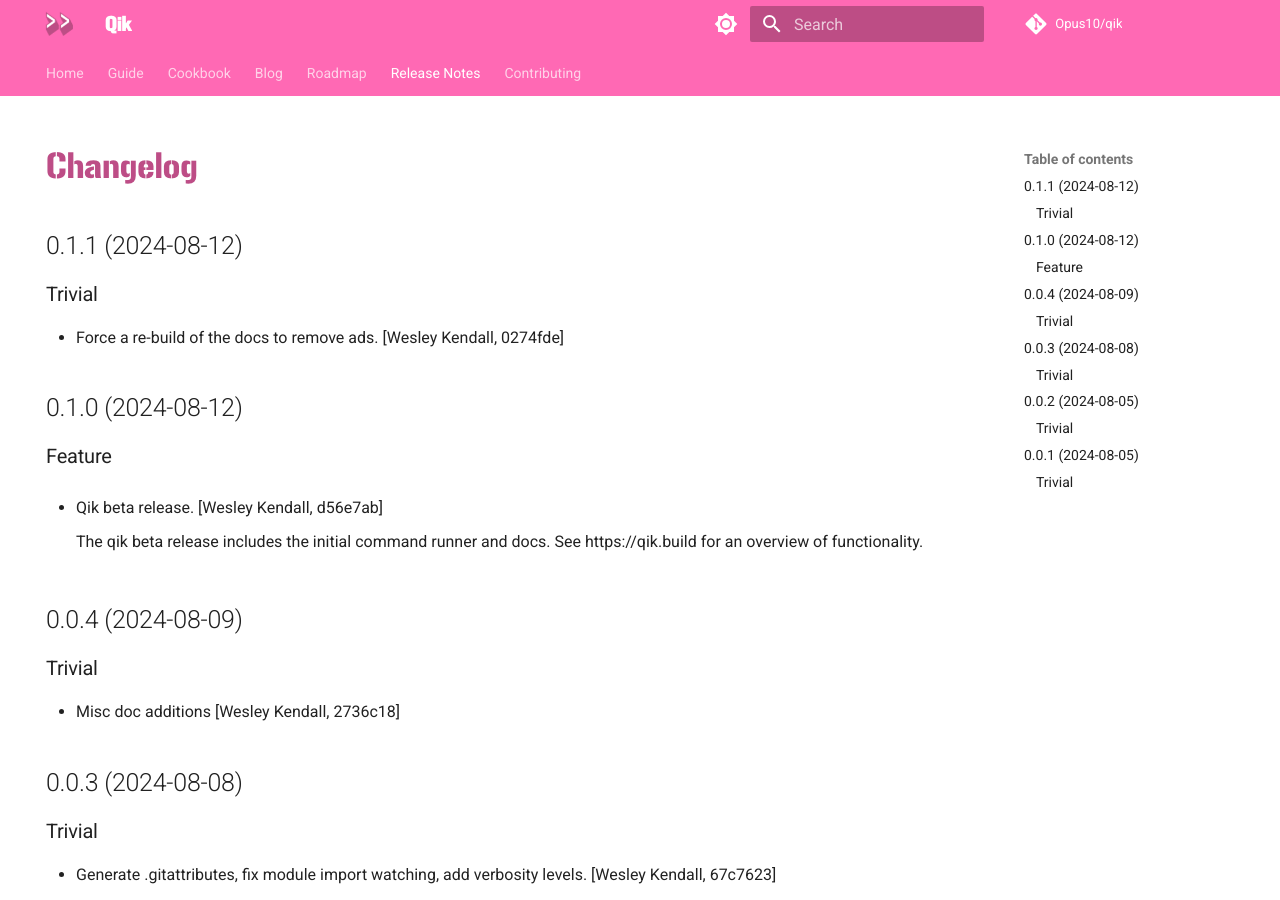
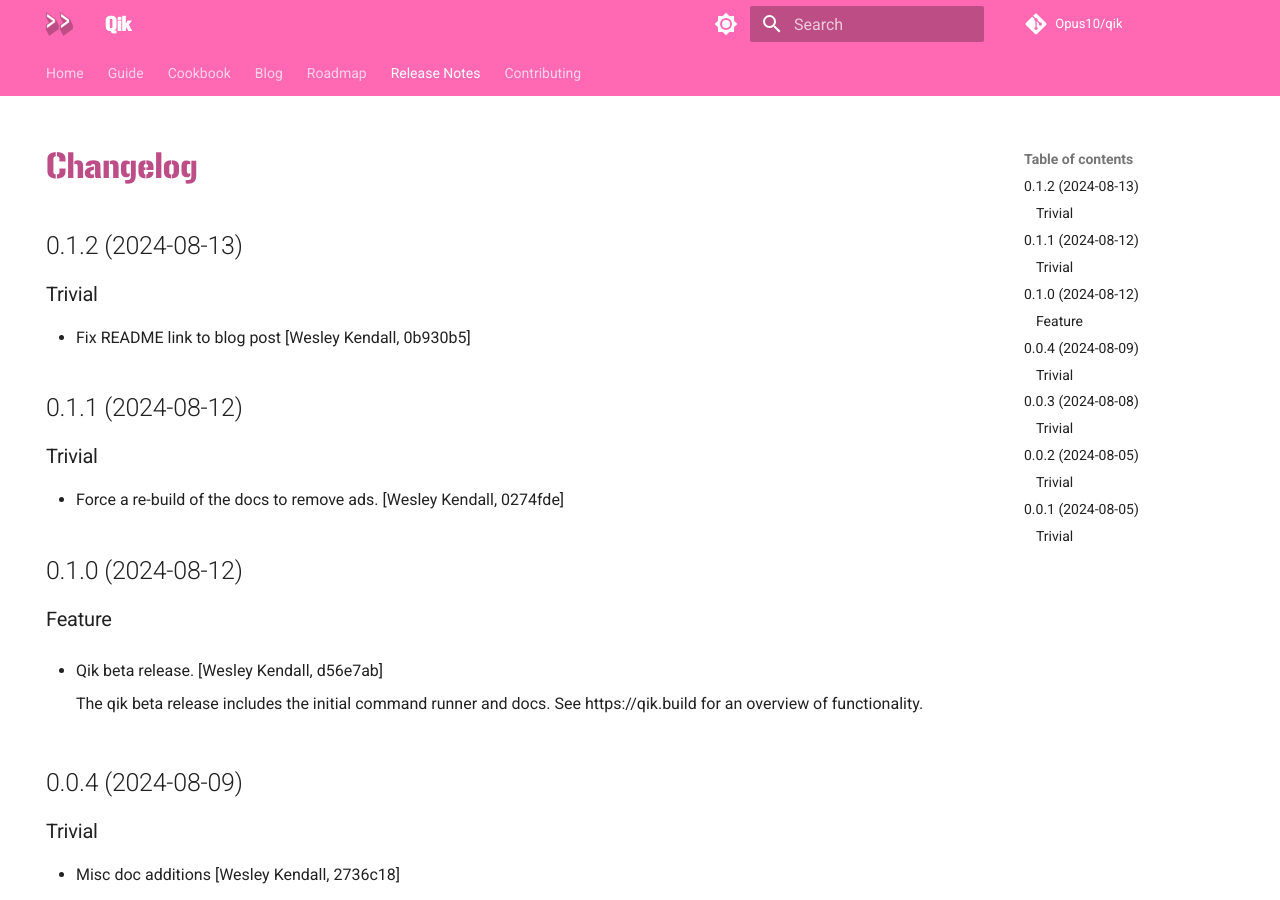
Before and after one commit to Opus10/qik, an MkDocs documentation site: the page built from docs/release_notes.md, in a window 1280 px wide and 900 px high. Built offline with MkDocs 1.6.1 and Material for MkDocs 9.7.7, drawn with Linux system fonts in a browser that asks for light colours; comment, search, counter and statistics services are not loaded.

Commit message:
Release version 0.1.2 [skip ci]
Type: trivial

```diff
--- a/docs/release_notes.md
+++ b/docs/release_notes.md
@@ -5,6 +5,12 @@ hide:
 
 
 # Changelog
+
+## 0.1.2 (2024-08-13)
+
+### Trivial
+
+  - Fix README link to blog post [Wesley Kendall, 0b930b5]
 
 ## 0.1.1 (2024-08-12)
 
--- a/pyproject.toml
+++ b/pyproject.toml
@@ -27,7 +27,7 @@ packages = [
 exclude = [
   "*/tests/"
 ]
-version = "0.1.1"
+version = "0.1.2"
 description = "Run cached commands in your modular monorepo."
 authors = ["Opus 10 Engineering"]
 classifiers = [
```
Also changed, not shown: CHANGELOG.md (+6 -0 lines).
